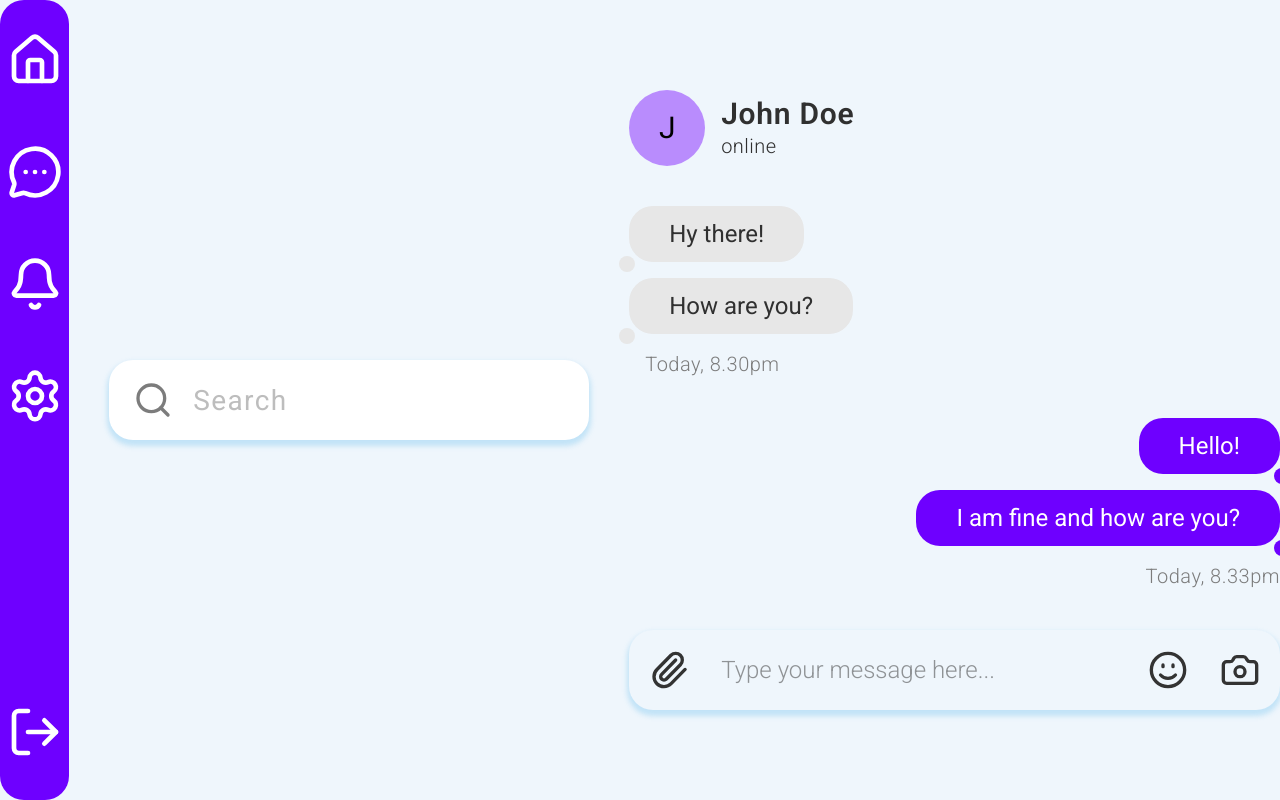
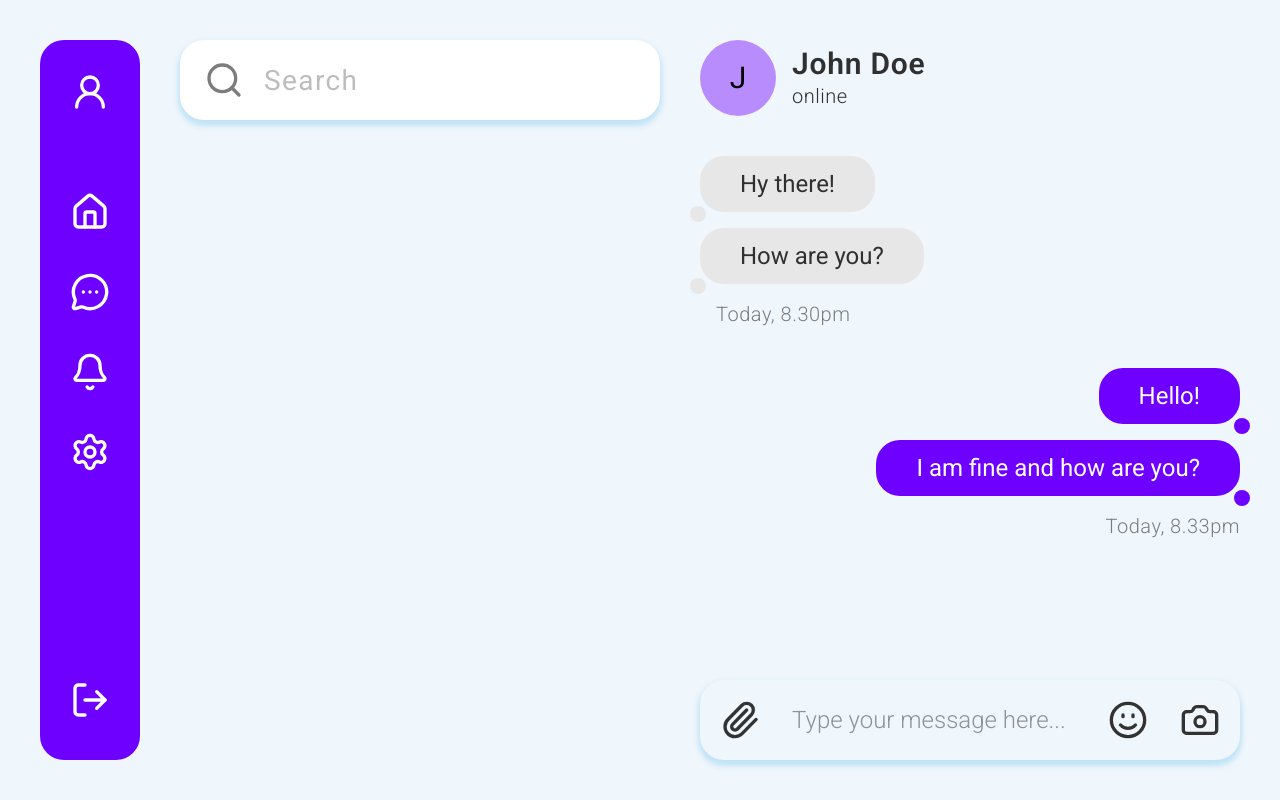
Before and after one commit to Nazarii-Lesniak/chatter, a Next.js app in the folder client/: page / in a window 1280 px wide. Built offline with nearby package versions, Linux system fonts and the light colour scheme.

Commit message:
feat(widgets): create Sidebar widget and integrate into main layout

```diff
--- a/client/src/app/page.tsx
+++ b/client/src/app/page.tsx
@@ -1,37 +1,14 @@
-import { Bell, Home, LogOut, MessageCircleMore, Settings } from 'lucide-react';
 import SearchInput from '@/features/search-by-name/ui/SearchInput';
 import MessageInput from '@/features/send-message/MessageInput';
 import { ChatContent } from '@/features/ui/ChatContent';
-import { Button } from '@/shared/ui/button/Button';
+import { Sidebar } from '@/widgets/sidebar/ui/Sidebar';
 
 export default function ChatPage() {
   return (
-    <main className="flex justify-center items-center gap-10 container">
-      <div className="flex flex-col h-dvh w-34 pt-8 pb-10 bg-chat-sidebar rounded-3xl items-center justify-between">
-        <div className="flex flex-col gap-14">
-          <Button variant="sidebar">
-            <Home aria-label="Home" />
-          </Button>
-
-          <Button variant="sidebar">
-            <MessageCircleMore aria-label="Messages" />
-          </Button>
-
-          <Button variant="sidebar">
-            <Bell aria-label="Notifications" />
-          </Button>
-
-          <Button variant="sidebar">
-            <Settings aria-label="Settings" />
-          </Button>
-        </div>
-
-        <Button variant="sidebar">
-          <LogOut aria-label="Logout" />
-        </Button>
-      </div>
+    <main className="flex grow h-dvh self-start gap-10 p-10 w-full">
+      <Sidebar />
       <SearchInput />
-      <div className="flex flex-col w-full justify-center items-center gap-10">
+      <div className="flex flex-col h-full flex-1 justify-between items-center gap-10">
         <ChatContent />
         <MessageInput />
       </div>
--- a/client/src/features/ui/ChatContent.tsx
+++ b/client/src/features/ui/ChatContent.tsx
@@ -13,7 +13,7 @@ export function ChatContent() {
   };
 
   return (
-    <div className="flex flex-col w-full items-start justify-center gap-10 max-w-2xl">
+    <div className="flex flex-col w-full items-stretch justify-center gap-10 max-w-full">
       <User user={userData}>
         <User.Avatar />
         <div className="flex flex-col">
--- a/client/src/shared/ui/button/button-variants.tsx
+++ b/client/src/shared/ui/button/button-variants.tsx
@@ -7,7 +7,7 @@ export const buttonVariants = cva(
       variant: {
         sidebar: [
           'text-chat-icon-sidebar hover:text-chat-icon-sidebar/80',
-          'size-8 md:size-11 lg:size-14',
+          'size-6 md:size-8 lg:size-10',
         ],
         action: [
           'text-chat-icon-action hover:text-chat-icon-action/80',
--- /dev/null
+++ b/client/src/widgets/sidebar/ui/Sidebar.tsx
@@ -0,0 +1,44 @@
+import {
+  Bell,
+  Home,
+  LogOut,
+  MessageCircleMore,
+  Settings,
+  UserRound,
+} from 'lucide-react';
+
+import { Button } from '@/shared/ui/button/Button';
+
+export function Sidebar() {
+  return (
+    <div className="flex flex-col h-full pt-8 pb-10 bg-chat-sidebar rounded-3xl items-center justify-between">
+      <div className="flex flex-col items-center gap-20 w-25">
+        <Button variant="sidebar">
+          <UserRound aria-label="Username" />
+        </Button>
+
+        <div className="flex flex-col gap-10">
+          <Button variant="sidebar">
+            <Home aria-label="Home" />
+          </Button>
+
+          <Button variant="sidebar">
+            <MessageCircleMore aria-label="Messages" />
+          </Button>
+
+          <Button variant="sidebar">
+            <Bell aria-label="Notifications" />
+          </Button>
+
+          <Button variant="sidebar">
+            <Settings aria-label="Settings" />
+          </Button>
+        </div>
+      </div>
+
+      <Button variant="sidebar">
+        <LogOut aria-label="Logout" />
+      </Button>
+    </div>
+  );
+}
```
